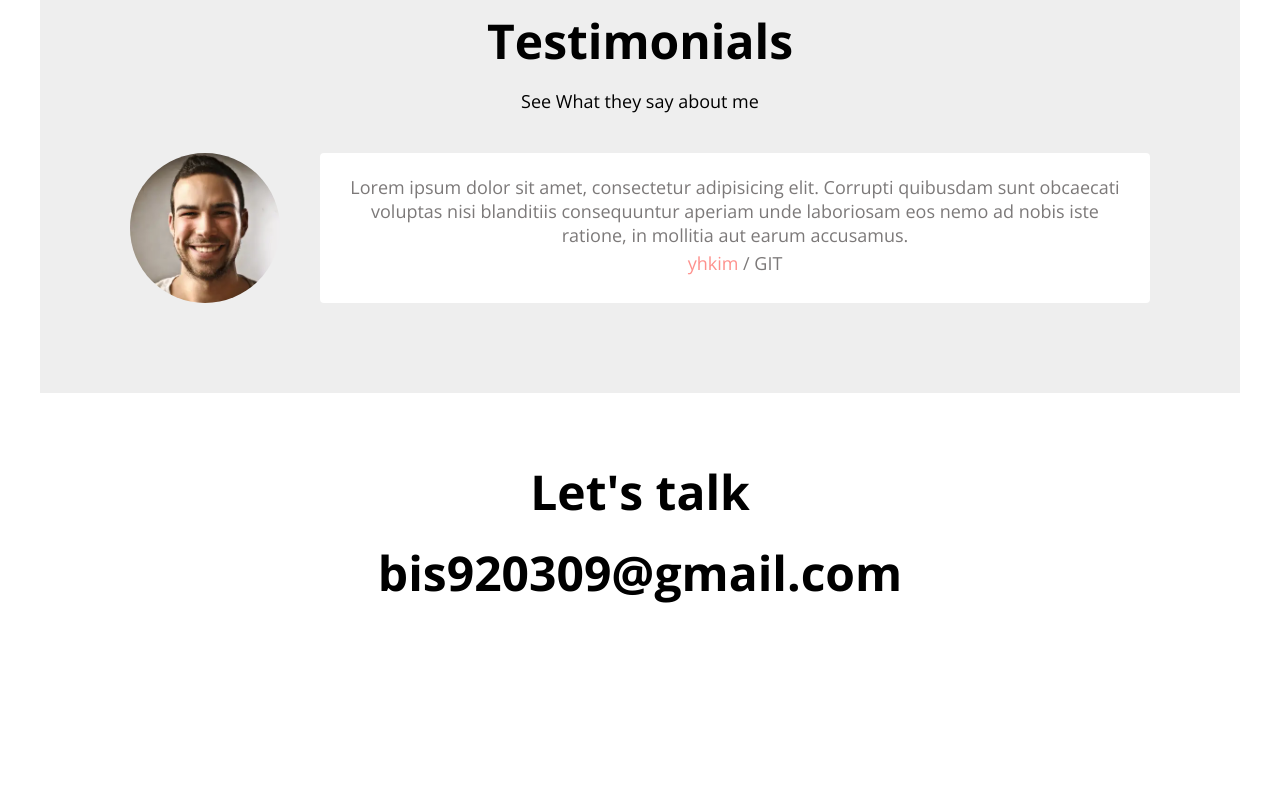
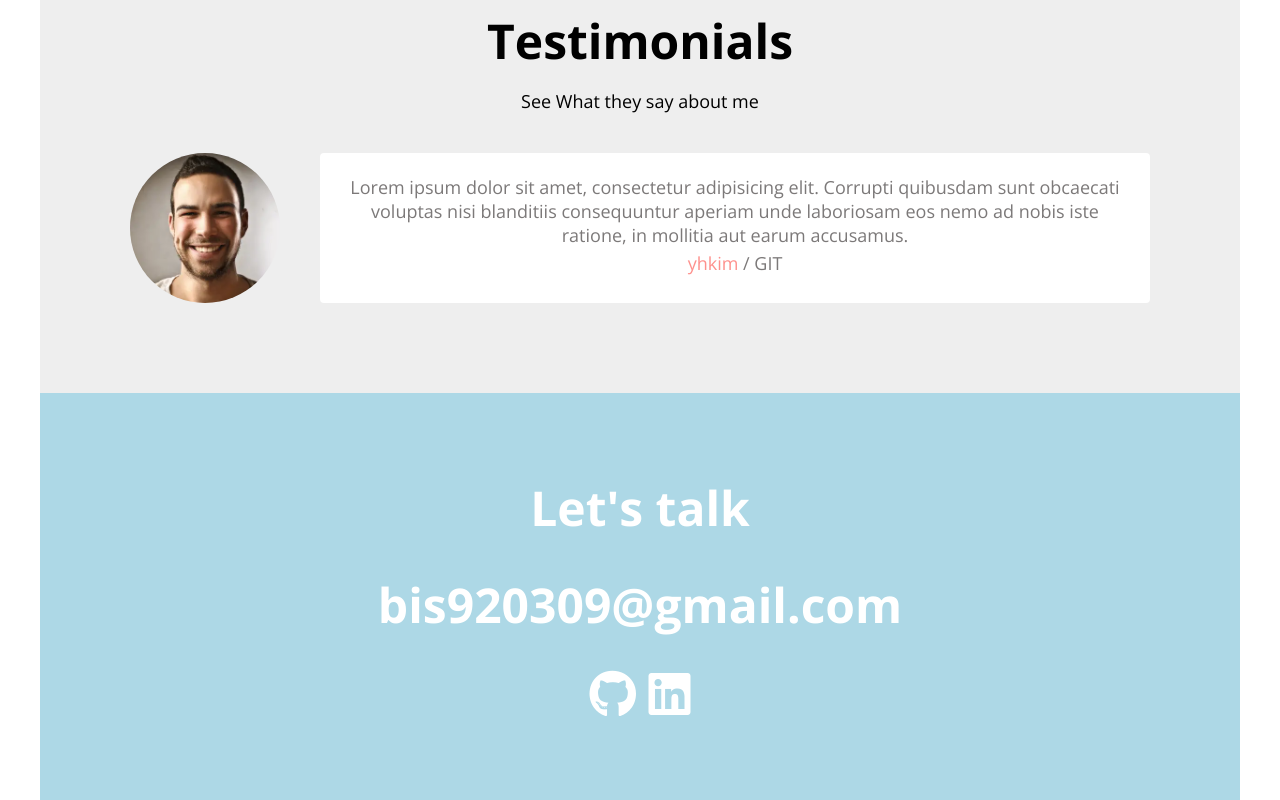
Before and after one commit to bis92/Bis-Portfolio, a plain HTML site: page index.html in a window 1280 px wide. Shown: the part 3316-4116 px from the top of the page. Before the commit the page ends 4009 px from the top, so only its background shows below. Drawn offline with nearby package versions, Linux system fonts and the light colour scheme.

Commit message:
CSS: Contact

```diff
--- a/style.css
+++ b/style.css
@@ -421,3 +421,31 @@ p {
 .testimonial__speech-bubble a {
     color: var(--color-pink);
 }
+
+/* Contact */
+#contact {
+    background-color: lightblue;
+}
+
+.contact__title,
+.contact__email {
+    color: var(--color-white);
+}
+
+.contact__title {
+    margin: 32px 0;
+}
+
+.contact__links {
+    font-size: var(--font-large);
+    margin: 24px 0;
+}
+
+.contact__links i {
+    transition: all var(--animation-duration) ease-in;
+}
+
+.contact__links i:hover {
+    transform: scale(1.1);
+    color: var(--color-yellow);
+}
```
